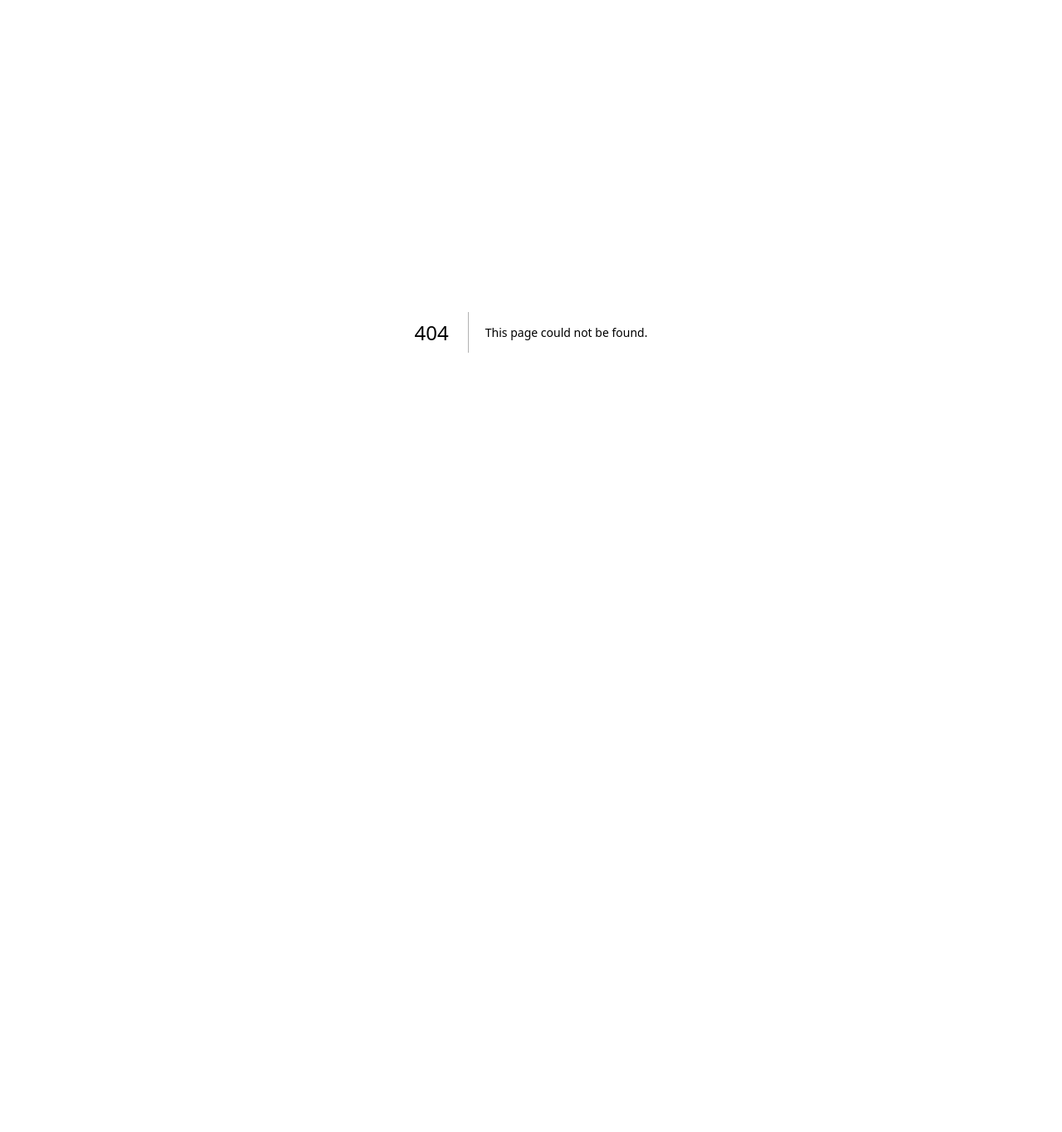
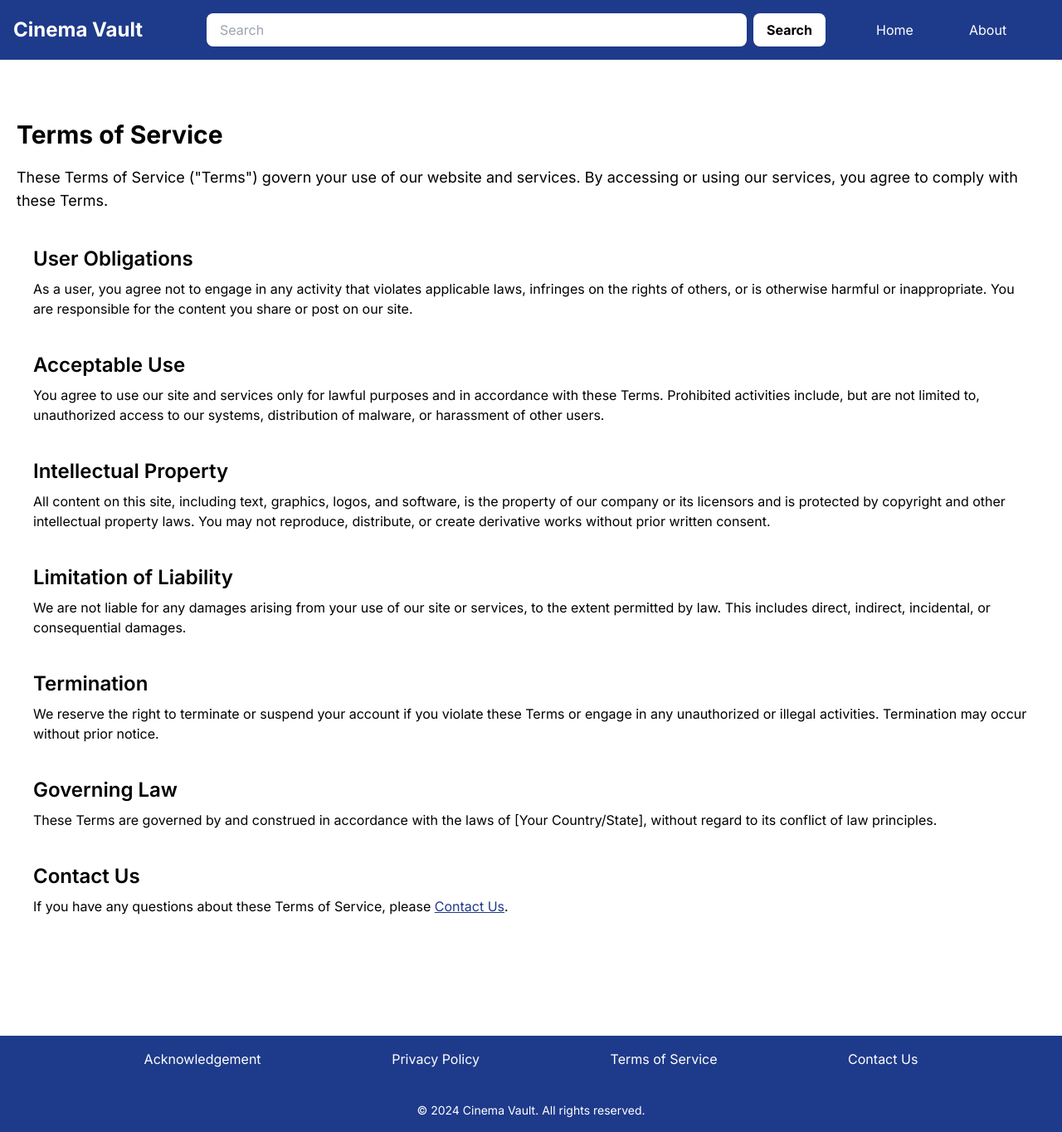
Before and after one commit to kshitij-tagra/cprg306-project, a Next.js app: page /terms-of-service in a window 1280 px wide. Before the commit this address had no page. Shown: the whole page at 83% size. Before the commit the page ends 800 px from the top, so only its background shows below. Built offline with nearby package versions, Linux system fonts and the light colour scheme.

Commit message:
Create Pages for Privacy Policy and Terms of Service & Footer updates (Incomplete)

```diff
--- a/app/components/footer.js
+++ b/app/components/footer.js
@@ -6,6 +6,9 @@ export default function Footer() {
   return (
     <footer className="bg-blue-900 mt-10 p-4 w-full text-center text-white">
       <div className="flex justify-evenly items-center">
+        <Link href="/acknowledgement">
+          <p className="hover:text-gray-400">Acknowledgement</p>
+        </Link>
         <Link href="/privacy-policy">
           <p className="hover:text-gray-400">Privacy Policy</p>
         </Link>
@@ -16,7 +19,7 @@ export default function Footer() {
           <p className="hover:text-gray-400">Contact Us</p>
         </Link>
       </div>
-      <div className="mt-4">
+      <div className="mt-10">
         <p className="text-sm">
           &copy; 2024 Cinema Vault. All rights reserved.
         </p>
--- a/app/page.js
+++ b/app/page.js
@@ -46,7 +46,7 @@ export default function Page() {
   return (
     <main className="relative min-h-screen">
       <Navbar query={query} setQuery={setQuery} handleSubmit={handleSubmit} />
-      <section className="flex-grow">
+      <section className="flex-grow mb-20">
         <Trending />
       </section>
       <Footer />
--- /dev/null
+++ b/app/privacy-policy/page.js
@@ -0,0 +1,71 @@
+"use client";
+
+import Navbar from "@/app/components/navbar";
+import Footer from "@/app/components/footer";
+import Link from "next/link";
+import { useState } from "react";
+
+export default function PrivacyPolicy({ handleSubmit }) {
+  const [query, setQuery] = useState("");
+
+  return (
+    <>
+      <Navbar query={query} setQuery={setQuery} handleSubmit={handleSubmit} />
+      <div className="container mx-auto my-36 px-5">
+        <h1 className="text-3xl font-bold mb-5">Privacy Policy</h1>
+        <p className="text-lg mb-5">
+          This Privacy Policy describes how we collect, use, and share
+          information about you when you use our service.
+        </p>
+
+        <div className="mx-5">
+          <h2 className="text-2xl font-semibold mt-10">
+            Information We Collect
+          </h2>
+          <p className="text-md mt-2">
+            We may collect information about you directly from you, as well as
+            automatically through your use of our site or services. This may
+            include, but is not limited to, your name, email address, and usage
+            data.
+          </p>
+
+          <h2 className="text-2xl font-semibold mt-10">
+            How We Use Your Information
+          </h2>
+          <p className="text-md mt-2">
+            We use the information we collect to provide and improve our
+            services, communicate with you, and for other internal purposes such
+            as analytics.
+          </p>
+
+          <h2 className="text-2xl font-semibold mt-10">
+            Sharing Your Information
+          </h2>
+          <p className="text-md mt-2">
+            We do not sell your information to third parties. However, we may
+            share your information with third-party service providers to help us
+            operate our business or to comply with legal requirements.
+          </p>
+
+          <h2 className="text-2xl font-semibold mt-10">Your Rights</h2>
+          <p className="text-md mt-2">
+            You have certain rights regarding the information we collect. This
+            may include the right to access, correct, or delete your
+            information. Contact us for any questions or concerns regarding your
+            rights.
+          </p>
+
+          <h2 className="text-2xl font-semibold mt-10">Contact Us</h2>
+          <p className="text-md mt-2">
+            If you have any questions about this Privacy Policy, please{" "}
+            <Link href="/contact" className="text-blue-900 underline">
+              Contact Us
+            </Link>
+            .
+          </p>
+        </div>
+      </div>
+      <Footer />
+    </>
+  );
+}
--- /dev/null
+++ b/app/terms-of-service/page.js
@@ -0,0 +1,87 @@
+"use client";
+
+import Navbar from "@/app/components/navbar";
+import Footer from "@/app/components/footer";
+import Link from "next/link";
+import { useState } from "react";
+
+export default function TermsOfService({ handleSubmit }) {
+  const [query, setQuery] = useState("");
+
+  return (
+    <>
+      <Navbar query={query} setQuery={setQuery} handleSubmit={handleSubmit} />
+      <div className="container mx-auto my-36 px-5">
+        <h1 className="text-3xl font-bold mb-5">Terms of Service</h1>
+
+        <p className="text-lg mb-5">
+          These Terms of Service ("Terms") govern your use of our website and
+          services. By accessing or using our services, you agree to comply with
+          these Terms.
+        </p>
+
+        <div className="mx-5">
+          <h2 className="text-2xl font-semibold mt-10">User Obligations</h2>
+          <p className="text-md mt-2">
+            As a user, you agree not to engage in any activity that violates
+            applicable laws, infringes on the rights of others, or is otherwise
+            harmful or inappropriate. You are responsible for the content you
+            share or post on our site.
+          </p>
+
+          <h2 className="text-2xl font-semibold mt-10">Acceptable Use</h2>
+          <p className="text-md mt-2">
+            You agree to use our site and services only for lawful purposes and
+            in accordance with these Terms. Prohibited activities include, but
+            are not limited to, unauthorized access to our systems, distribution
+            of malware, or harassment of other users.
+          </p>
+
+          <h2 className="text-2xl font-semibold mt-10">
+            Intellectual Property
+          </h2>
+          <p className="text-md mt-2">
+            All content on this site, including text, graphics, logos, and
+            software, is the property of our company or its licensors and is
+            protected by copyright and other intellectual property laws. You may
+            not reproduce, distribute, or create derivative works without prior
+            written consent.
+          </p>
+
+          <h2 className="text-2xl font-semibold mt-10">
+            Limitation of Liability
+          </h2>
+          <p className="text-md mt-2">
+            We are not liable for any damages arising from your use of our site
+            or services, to the extent permitted by law. This includes direct,
+            indirect, incidental, or consequential damages.
+          </p>
+
+          <h2 className="text-2xl font-semibold mt-10">Termination</h2>
+          <p className="text-md mt-2">
+            We reserve the right to terminate or suspend your account if you
+            violate these Terms or engage in any unauthorized or illegal
+            activities. Termination may occur without prior notice.
+          </p>
+
+          <h2 className="text-2xl font-semibold mt-10">Governing Law</h2>
+          <p className="text-md mt-2">
+            These Terms are governed by and construed in accordance with the
+            laws of [Your Country/State], without regard to its conflict of law
+            principles.
+          </p>
+
+          <h2 className="text-2xl font-semibold mt-10">Contact Us</h2>
+          <p className="text-md mt-2">
+            If you have any questions about these Terms of Service, please{" "}
+            <Link href="/contact" className="text-blue-900 underline">
+              Contact Us
+            </Link>
+            .
+          </p>
+        </div>
+      </div>
+      <Footer />
+    </>
+  );
+}
```
